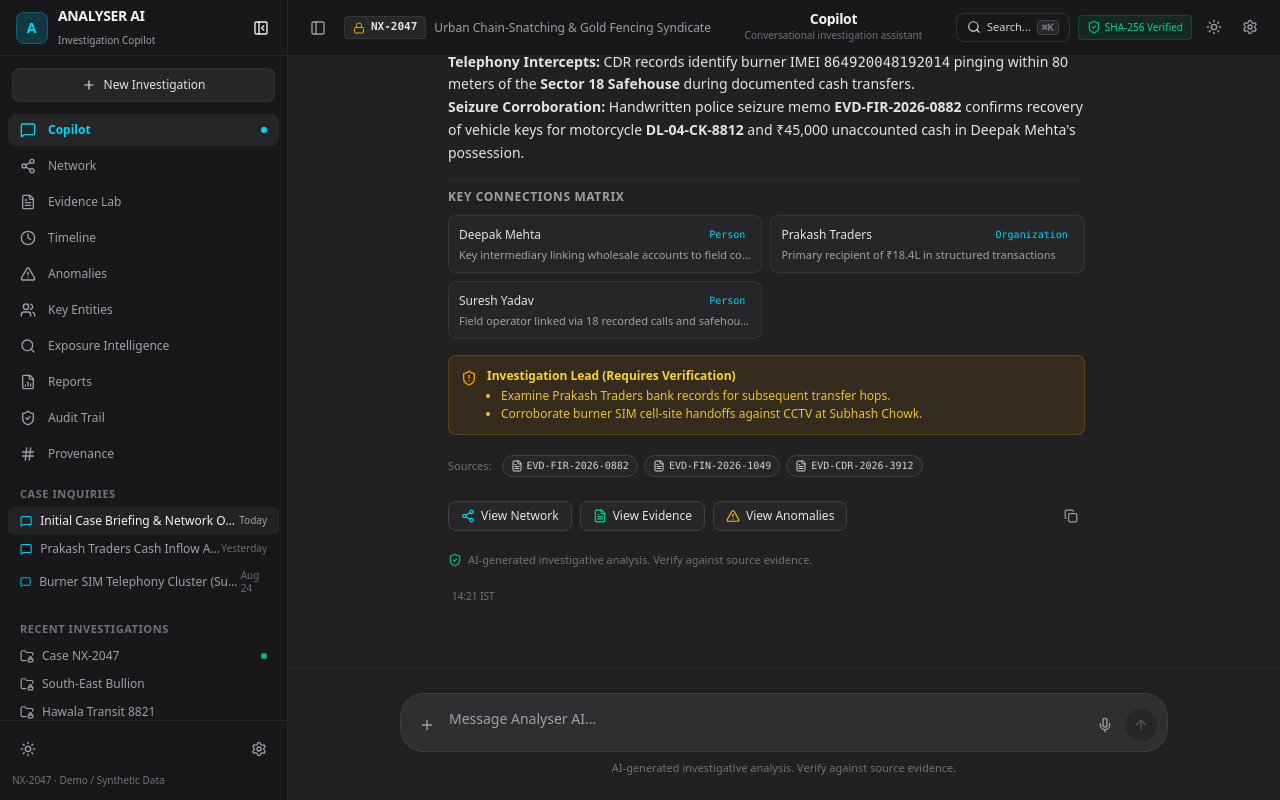
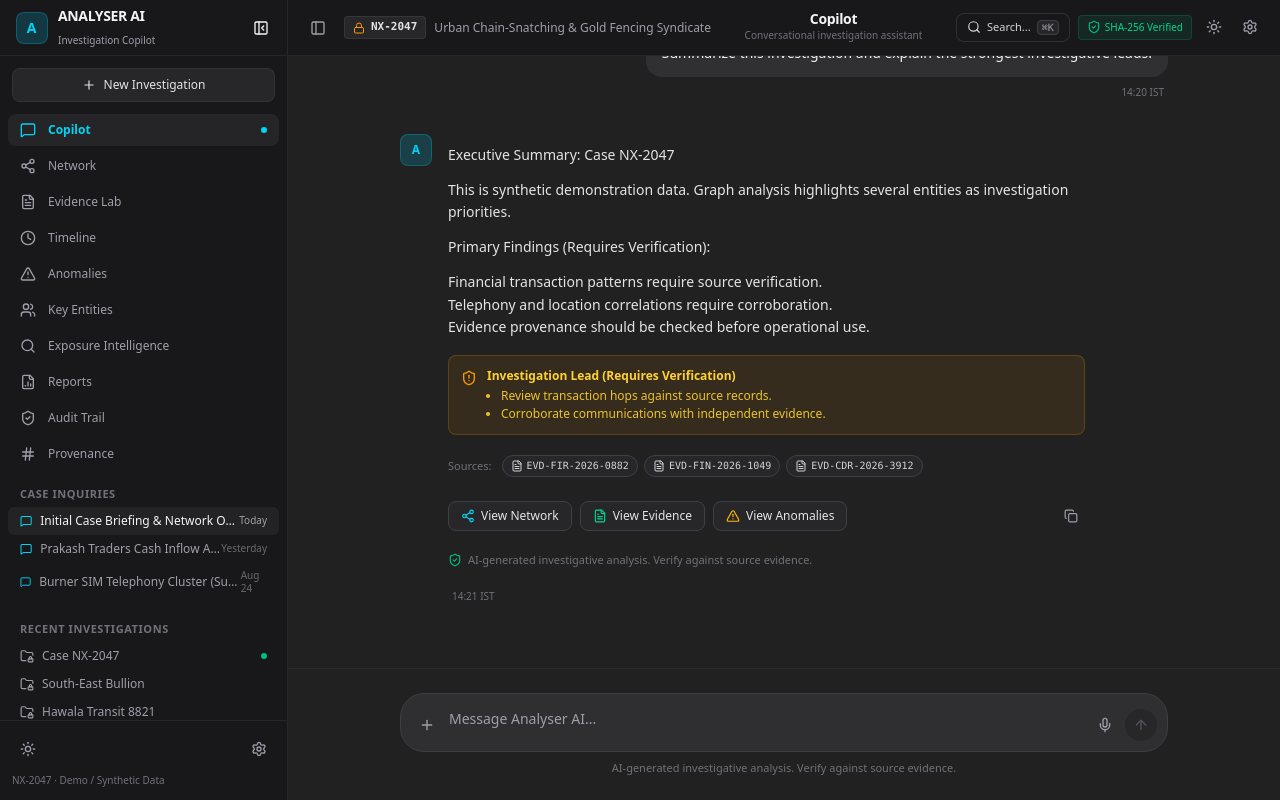
Before and after one commit to vinayaga007-TN/ai-criminal-network-analysis, a React (Vite) app: page / in a window 1280 px wide. Built offline with nearby package versions, Linux system fonts and the light colour scheme.

Commit message:
Wire exposure intelligence scanner into application

```diff
--- a/src/App.tsx
+++ b/src/App.tsx
@@ -8,13 +8,13 @@ import { TimelineView } from './components/TimelineView';
 import { AnomaliesView } from './components/AnomaliesView';
 import { KeyEntitiesView } from './components/KeyEntitiesView';
 import { ReportsView } from './components/ReportsView';
+import { ExposureIntelligenceView } from './components/ExposureIntelligenceView';
 import { AuditTrailView } from './components/AuditTrailView';
 import { ProvenanceView } from './components/ProvenanceView';
 import { QuickSearchModal } from './components/QuickSearchModal';
 import { SettingsModal } from './components/SettingsModal';
 import { ToolType, ChatMessage, ChatSession } from './types';
 import { processInvestigatorQuery } from './utils/investigationAI';
-import { CASE_METADATA } from './data/caseData';
 
 export default function App() {
   const [theme, setTheme] = useState<'dark' | 'light'>('dark');
@@ -22,269 +22,55 @@ export default function App() {
   const [isSidebarCollapsed, setIsSidebarCollapsed] = useState(false);
   const [isSearchOpen, setIsSearchOpen] = useState(false);
   const [isSettingsOpen, setIsSettingsOpen] = useState(false);
-
-  // Deep-link entity/evidence selection states
   const [selectedEntityId, setSelectedEntityId] = useState<string>('ent-deepak-mehta');
   const [selectedEvidenceId, setSelectedEvidenceId] = useState<string>('evd-fir-01');
-
-  // Conversation State
   const [sessions, setSessions] = useState<ChatSession[]>([
-    {
-      id: 'session-1',
-      title: 'Initial Case Briefing & Network Overview',
-      timestamp: 'Today',
-      messagesCount: 2,
-    },
-    {
-      id: 'session-2',
-      title: 'Prakash Traders Cash Inflow Analysis',
-      timestamp: 'Yesterday',
-      messagesCount: 4,
-    },
-    {
-      id: 'session-3',
-      title: 'Burner SIM Telephony Cluster (Suresh Yadav)',
-      timestamp: 'Aug 24',
-      messagesCount: 3,
-    },
+    { id: 'session-1', title: 'Initial Case Briefing & Network Overview', timestamp: 'Today', messagesCount: 2 },
+    { id: 'session-2', title: 'Prakash Traders Cash Inflow Analysis', timestamp: 'Yesterday', messagesCount: 4 },
+    { id: 'session-3', title: 'Burner SIM Telephony Cluster (Suresh Yadav)', timestamp: 'Aug 24', messagesCount: 3 },
   ]);
   const [currentSessionId, setCurrentSessionId] = useState<string>('session-1');
-
-  // Initial messages in active session
   const [messages, setMessages] = useState<ChatMessage[]>([
-    {
-      id: 'msg-seed-1',
-      sender: 'user',
-      text: 'Summarize this investigation and explain the strongest investigative leads.',
-      timestamp: '14:20 IST',
-    },
-    {
-      id: 'msg-seed-2',
-      sender: 'ai',
-      text: `### Executive Summary: Case NX-2047 (Metro Central)
-
-This investigation centers on a coordinated commercial syndicate operating across East Delhi and NCR under **FIR No. 204/2026**. Graph topological analysis highlights **Deepak Mehta** as an apparent key intermediary linking formal wholesale entities (**Prakash Traders**, **Om Enterprises**) with field operators (**Suresh Yadav**) and shadow conduits (**Hawala Transit Conduit**).
-
-#### Primary Findings (Requires Verification):
-1. **Financial Structuring:** Six staggered transactions totaling **₹18.4L** were deposited within a 72-hour window into accounts connected to Prakash Traders, exhibiting characteristics consistent with structuring thresholds.
-2. **Telephony Intercepts:** CDR records identify burner IMEI \`864920048192014\` pinging within 80 meters of the **Sector 18 Safehouse** during documented cash transfers.
-3. **Seizure Corroboration:** Handwritten police seizure memo **EVD-FIR-2026-0882** confirms recovery of vehicle keys for motorcycle **DL-04-CK-8812** and ₹45,000 unaccounted cash in Deepak Mehta's possession.`,
-      timestamp: '14:21 IST',
-      evidenceSources: [
-        { id: 'EVD-FIR-2026-0882', title: 'Handwritten Seizure Memo' },
-        { id: 'EVD-FIN-2026-1049', title: 'Bank Account Ledger' },
-        { id: 'EVD-CDR-2026-3912', title: 'CDR Tower Dump' },
-      ],
-      keyConnections: [
-        { entity: 'Deepak Mehta', type: 'Person', detail: 'Key intermediary linking wholesale accounts to field contacts' },
-        { entity: 'Prakash Traders', type: 'Organization', detail: 'Primary recipient of ₹18.4L in structured transactions' },
-        { entity: 'Suresh Yadav', type: 'Person', detail: 'Field operator linked via 18 recorded calls and safehouse telemetry' },
-      ],
-      investigationLeads: [
-        'Examine Prakash Traders bank records for subsequent transfer hops.',
-        'Corroborate burner SIM cell-site handoffs against CCTV at Subhash Chowk.',
-      ],
-      targetEntityId: 'ent-deepak-mehta',
-      evidenceId: 'evd-fir-01',
-    },
+    { id: 'msg-seed-1', sender: 'user', text: 'Summarize this investigation and explain the strongest investigative leads.', timestamp: '14:20 IST' },
+    { id: 'msg-seed-2', sender: 'ai', text: '### Executive Summary: Case NX-2047\n\nThis is synthetic demonstration data. Graph analysis highlights several entities as investigation priorities.\n\n#### Primary Findings (Requires Verification):\n1. Financial transaction patterns require source verification.\n2. Telephony and location correlations require corroboration.\n3. Evidence provenance should be checked before operational use.', timestamp: '14:21 IST', evidenceSources: [{ id: 'EVD-FIR-2026-0882', title: 'Synthetic Seizure Memo' }, { id: 'EVD-FIN-2026-1049', title: 'Synthetic Bank Ledger' }, { id: 'EVD-CDR-2026-3912', title: 'Synthetic CDR Log' }], investigationLeads: ['Review transaction hops against source records.', 'Corroborate communications with independent evidence.'], targetEntityId: 'ent-deepak-mehta', evidenceId: 'evd-fir-01' }
   ]);
-
   const [isLoading, setIsLoading] = useState(false);
 
-  // Send message handler
   const handleSendMessage = async (text: string) => {
-    const userMsg: ChatMessage = {
-      id: `usr-${Date.now()}`,
-      sender: 'user',
-      text,
-      timestamp: new Date().toLocaleTimeString('en-US', { hour: '2-digit', minute: '2-digit' }) + ' IST',
-    };
-
-    setMessages((prev) => [...prev, userMsg]);
-    setIsLoading(true);
-
-    try {
-      const aiResponse = await processInvestigatorQuery(text);
-      setMessages((prev) => [...prev, aiResponse]);
-    } catch (err) {
-      console.error('Error generating AI response:', err);
-      const fallbackAiMsg: ChatMessage = {
-        id: `ai-${Date.now()}`,
-        sender: 'ai',
-        text: 'Analysis generated from local case ledger. Potential connection noted; all leads require verification against source evidence.',
-        timestamp: new Date().toLocaleTimeString('en-US', { hour: '2-digit', minute: '2-digit' }) + ' IST',
-      };
-      setMessages((prev) => [...prev, fallbackAiMsg]);
-    } finally {
-      setIsLoading(false);
-    }
+    const userMsg: ChatMessage = { id: `usr-${Date.now()}`, sender: 'user', text, timestamp: new Date().toLocaleTimeString('en-US', { hour: '2-digit', minute: '2-digit' }) + ' IST' };
+    setMessages((prev) => [...prev, userMsg]); setIsLoading(true);
+    try { const aiResponse = await processInvestigatorQuery(text); setMessages((prev) => [...prev, aiResponse]); }
+    catch { setMessages((prev) => [...prev, { id: `ai-${Date.now()}`, sender: 'ai', text: 'Analysis generated from the local case ledger. Potential connection noted; all leads require verification against source evidence.', timestamp: new Date().toLocaleTimeString('en-US', { hour: '2-digit', minute: '2-digit' }) + ' IST' }]); }
+    finally { setIsLoading(false); }
   };
 
-  // Switch to new empty chat
   const handleNewChat = () => {
-    const newSession: ChatSession = {
-      id: `session-${Date.now()}`,
-      title: 'New Investigation Inquiry',
-      timestamp: 'Just now',
-      messagesCount: 0,
-    };
-    setSessions([newSession, ...sessions]);
-    setCurrentSessionId(newSession.id);
-    setMessages([]);
-    setCurrentTool('copilot');
+    const newSession: ChatSession = { id: `session-${Date.now()}`, title: 'New Investigation Inquiry', timestamp: 'Just now', messagesCount: 0 };
+    setSessions([newSession, ...sessions]); setCurrentSessionId(newSession.id); setMessages([]); setCurrentTool('copilot');
   };
+  const navigateToNetwork = (entityId?: string) => { if (entityId) setSelectedEntityId(entityId); setCurrentTool('network'); };
+  const navigateToEvidence = (evidenceId?: string) => { if (evidenceId) setSelectedEvidenceId(evidenceId); setCurrentTool('evidence-lab'); };
+  const navigateToAnomalies = () => setCurrentTool('anomalies');
+  const askAIAboutTopic = (prompt: string) => { setCurrentTool('copilot'); handleSendMessage(`Analyze ${prompt} in detail within Case NX-2047.`); };
 
-  // Cross-workspace navigation helpers
-  const navigateToNetwork = (entityId?: string) => {
-    if (entityId) setSelectedEntityId(entityId);
-    setCurrentTool('network');
-  };
-
-  const navigateToEvidence = (evidenceId?: string) => {
-    if (evidenceId) setSelectedEvidenceId(evidenceId);
-    setCurrentTool('evidence-lab');
-  };
-
-  const navigateToAnomalies = () => {
-    setCurrentTool('anomalies');
-  };
-
-  const askAIAboutTopic = (prompt: string) => {
-    setCurrentTool('copilot');
-    handleSendMessage(`Analyze ${prompt} in detail within Case NX-2047.`);
-  };
-
-  return (
-    <div className={`flex h-screen w-screen overflow-hidden ${theme === 'dark' ? 'dark bg-[#18181b]' : 'bg-[#fcfcfd]'}`}>
-
-      {/* Persistent Collapsible Left Sidebar (ChatGPT-inspired) */}
-      <Sidebar
-        currentTool={currentTool}
-        onSelectTool={setCurrentTool}
-        isCollapsed={isSidebarCollapsed}
-        onToggleCollapse={() => setIsSidebarCollapsed(!isSidebarCollapsed)}
-        chatSessions={sessions}
-        activeSessionId={currentSessionId}
-        onSelectSession={(id) => {
-          setCurrentSessionId(id);
-          setCurrentTool('copilot');
-        }}
-        onNewChat={handleNewChat}
-        onOpenSettings={() => setIsSettingsOpen(true)}
-        theme={theme}
-      />
-
-      {/* Main Workspace Area */}
-      <div className="flex-1 flex flex-col h-full min-w-0 overflow-hidden relative">
-
-        {/* Top Bar */}
-        <TopBar
-          currentTool={currentTool}
-          isSidebarCollapsed={isSidebarCollapsed}
-          onToggleSidebar={() => setIsSidebarCollapsed(!isSidebarCollapsed)}
-          onOpenSearch={() => setIsSearchOpen(true)}
-          onOpenSettings={() => setIsSettingsOpen(true)}
-          theme={theme}
-          onToggleTheme={() => setTheme(theme === 'dark' ? 'light' : 'dark')}
-        />
-
-        {/* View Switcher based on current tool */}
-        <main className="flex-1 overflow-hidden relative">
-          {currentTool === 'copilot' && (
-            <CopilotView
-              messages={messages}
-              onSendMessage={handleSendMessage}
-              isLoading={isLoading}
-              onNavigateToNetwork={navigateToNetwork}
-              onNavigateToEvidence={navigateToEvidence}
-              onNavigateToAnomalies={navigateToAnomalies}
-              theme={theme}
-            />
-          )}
-
-          {currentTool === 'network' && (
-            <NetworkView
-              selectedEntityId={selectedEntityId}
-              onSelectEntity={setSelectedEntityId}
-              onAskAIAboutEntity={(entityName) => askAIAboutTopic(`entity ${entityName}`)}
-              onNavigateToEvidence={navigateToEvidence}
-              theme={theme}
-            />
-          )}
-
-          {currentTool === 'evidence-lab' && (
-            <EvidenceLabView
-              selectedEvidenceId={selectedEvidenceId}
-              onAskAIAboutEvidence={(evTitle) => askAIAboutTopic(`evidence document ${evTitle}`)}
-              onNavigateToNetwork={() => setCurrentTool('network')}
-              theme={theme}
-            />
-          )}
-
-          {currentTool === 'timeline' && (
-            <TimelineView
-              onAskAIAboutEvent={(evtTitle) => askAIAboutTopic(`timeline event "${evtTitle}"`)}
-              onNavigateToEvidence={navigateToEvidence}
-              theme={theme}
-            />
-          )}
-
-          {currentTool === 'anomalies' && (
-            <AnomaliesView
-              onAskAIAboutAnomaly={(anomTitle) => askAIAboutTopic(`anomaly pattern "${anomTitle}"`)}
-              onNavigateToEvidence={navigateToEvidence}
-              theme={theme}
-            />
-          )}
-
-          {currentTool === 'key-entities' && (
-            <KeyEntitiesView
-              onSelectEntityInNetwork={(entId) => {
-                setSelectedEntityId(entId);
-                setCurrentTool('network');
-              }}
-              onAskAIAboutEntity={(entName) => askAIAboutTopic(`entity ${entName}`)}
-              theme={theme}
-            />
-          )}
-
-          {currentTool === 'reports' && (
-            <ReportsView theme={theme} />
-          )}
-
-          {currentTool === 'audit-trail' && (
-            <AuditTrailView theme={theme} />
-          )}
-
-          {currentTool === 'provenance' && (
-            <ProvenanceView theme={theme} />
-          )}
-        </main>
-      </div>
-
-      {/* Quick Search Modal (Cmd+K) */}
-      <QuickSearchModal
-        isOpen={isSearchOpen}
-        onClose={() => setIsSearchOpen(false)}
-        onSelectEntity={(entId) => {
-          setSelectedEntityId(entId);
-          setCurrentTool('network');
-        }}
-        onSelectEvidence={(evId) => {
-          setSelectedEvidenceId(evId);
-          setCurrentTool('evidence-lab');
-        }}
-        onSelectAnomaly={() => setCurrentTool('anomalies')}
-        theme={theme}
-      />
-
-      {/* Settings Modal */}
-      <SettingsModal
-        isOpen={isSettingsOpen}
-        onClose={() => setIsSettingsOpen(false)}
-        theme={theme}
-        onToggleTheme={() => setTheme(theme === 'dark' ? 'light' : 'dark')}
-      />
+  return <div className={`flex h-screen w-screen overflow-hidden ${theme === 'dark' ? 'dark bg-[#18181b]' : 'bg-[#fcfcfd]'}`}>
+    <Sidebar currentTool={currentTool} onSelectTool={setCurrentTool} isCollapsed={isSidebarCollapsed} onToggleCollapse={() => setIsSidebarCollapsed(!isSidebarCollapsed)} chatSessions={sessions} activeSessionId={currentSessionId} onSelectSession={(id) => { setCurrentSessionId(id); setCurrentTool('copilot'); }} onNewChat={handleNewChat} onOpenSettings={() => setIsSettingsOpen(true)} theme={theme} />
+    <div className="flex-1 flex flex-col h-full min-w-0 overflow-hidden relative">
+      <TopBar currentTool={currentTool} isSidebarCollapsed={isSidebarCollapsed} onToggleSidebar={() => setIsSidebarCollapsed(!isSidebarCollapsed)} onOpenSearch={() => setIsSearchOpen(true)} onOpenSettings={() => setIsSettingsOpen(true)} theme={theme} onToggleTheme={() => setTheme(theme === 'dark' ? 'light' : 'dark')} />
+      <main className="flex-1 overflow-hidden relative">
+        {currentTool === 'copilot' && <CopilotView messages={messages} onSendMessage={handleSendMessage} isLoading={isLoading} onNavigateToNetwork={navigateToNetwork} onNavigateToEvidence={navigateToEvidence} onNavigateToAnomalies={navigateToAnomalies} theme={theme} />}
+        {currentTool === 'network' && <NetworkView selectedEntityId={selectedEntityId} onSelectEntity={setSelectedEntityId} onAskAIAboutEntity={(entityName) => askAIAboutTopic(`entity ${entityName}`)} onNavigateToEvidence={navigateToEvidence} theme={theme} />}
+        {currentTool === 'evidence-lab' && <EvidenceLabView selectedEvidenceId={selectedEvidenceId} onAskAIAboutEvidence={(evTitle) => askAIAboutTopic(`evidence document ${evTitle}`)} onNavigateToNetwork={() => setCurrentTool('network')} theme={theme} />}
+        {currentTool === 'timeline' && <TimelineView onAskAIAboutEvent={(evtTitle) => askAIAboutTopic(`timeline event "${evtTitle}"`)} onNavigateToEvidence={navigateToEvidence} theme={theme} />}
+        {currentTool === 'anomalies' && <AnomaliesView onAskAIAboutAnomaly={(anomTitle) => askAIAboutTopic(`anomaly pattern "${anomTitle}"`)} onNavigateToEvidence={navigateToEvidence} theme={theme} />}
+        {currentTool === 'key-entities' && <KeyEntitiesView onSelectEntityInNetwork={(entId) => { setSelectedEntityId(entId); setCurrentTool('network'); }} onAskAIAboutEntity={(entName) => askAIAboutTopic(`entity ${entName}`)} theme={theme} />}
+        {currentTool === 'exposure-intelligence' && <ExposureIntelligenceView theme={theme} />}
+        {currentTool === 'reports' && <ReportsView theme={theme} />}
+        {currentTool === 'audit-trail' && <AuditTrailView theme={theme} />}
+        {currentTool === 'provenance' && <ProvenanceView theme={theme} />}
+      </main>
     </div>
-  );
+    <QuickSearchModal isOpen={isSearchOpen} onClose={() => setIsSearchOpen(false)} onSelectEntity={(entId) => { setSelectedEntityId(entId); setCurrentTool('network'); }} onSelectEvidence={(evId) => { setSelectedEvidenceId(evId); setCurrentTool('evidence-lab'); }} onSelectAnomaly={() => setCurrentTool('anomalies')} theme={theme} />
+    <SettingsModal isOpen={isSettingsOpen} onClose={() => setIsSettingsOpen(false)} theme={theme} onToggleTheme={() => setTheme(theme === 'dark' ? 'light' : 'dark')} />
+  </div>;
 }
```
